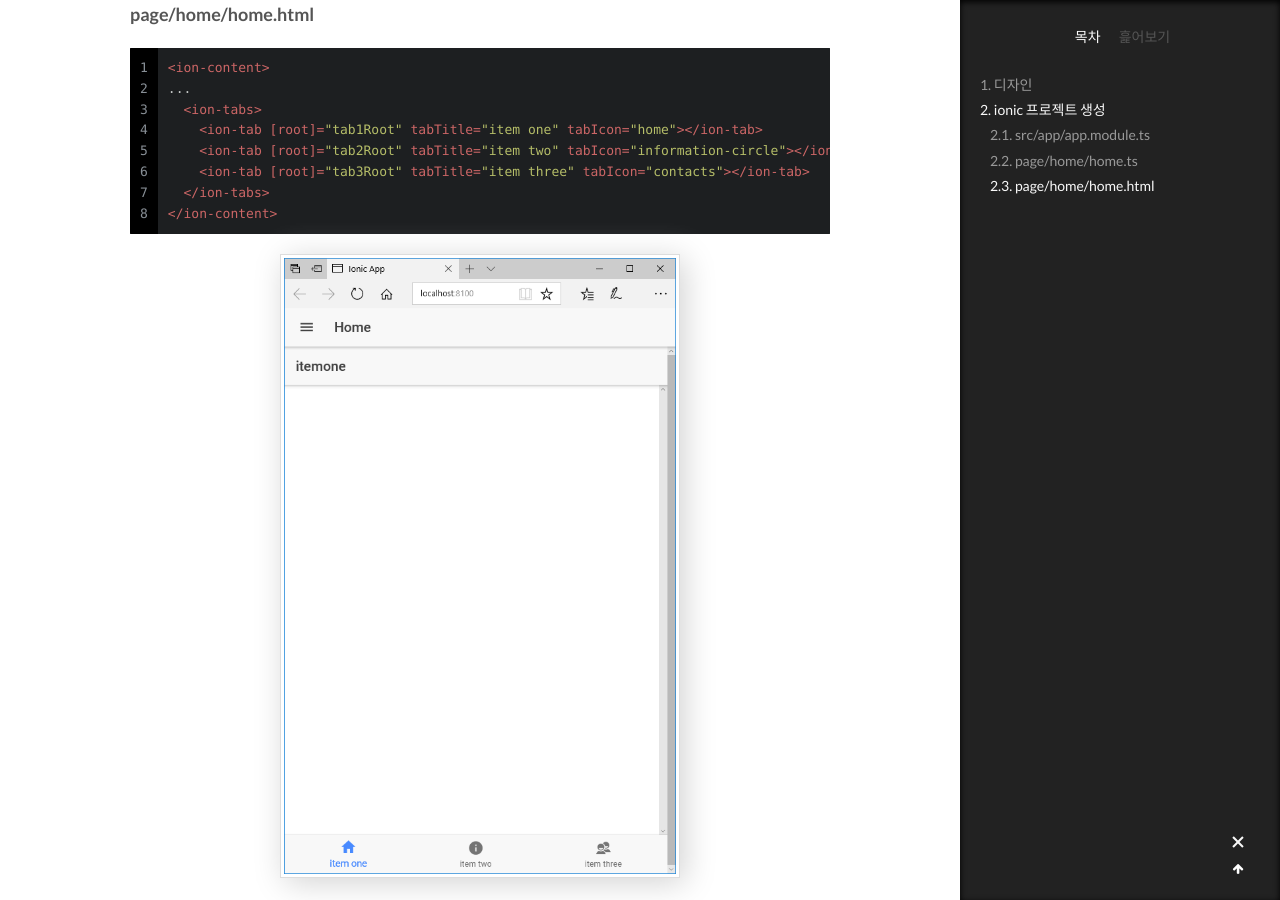
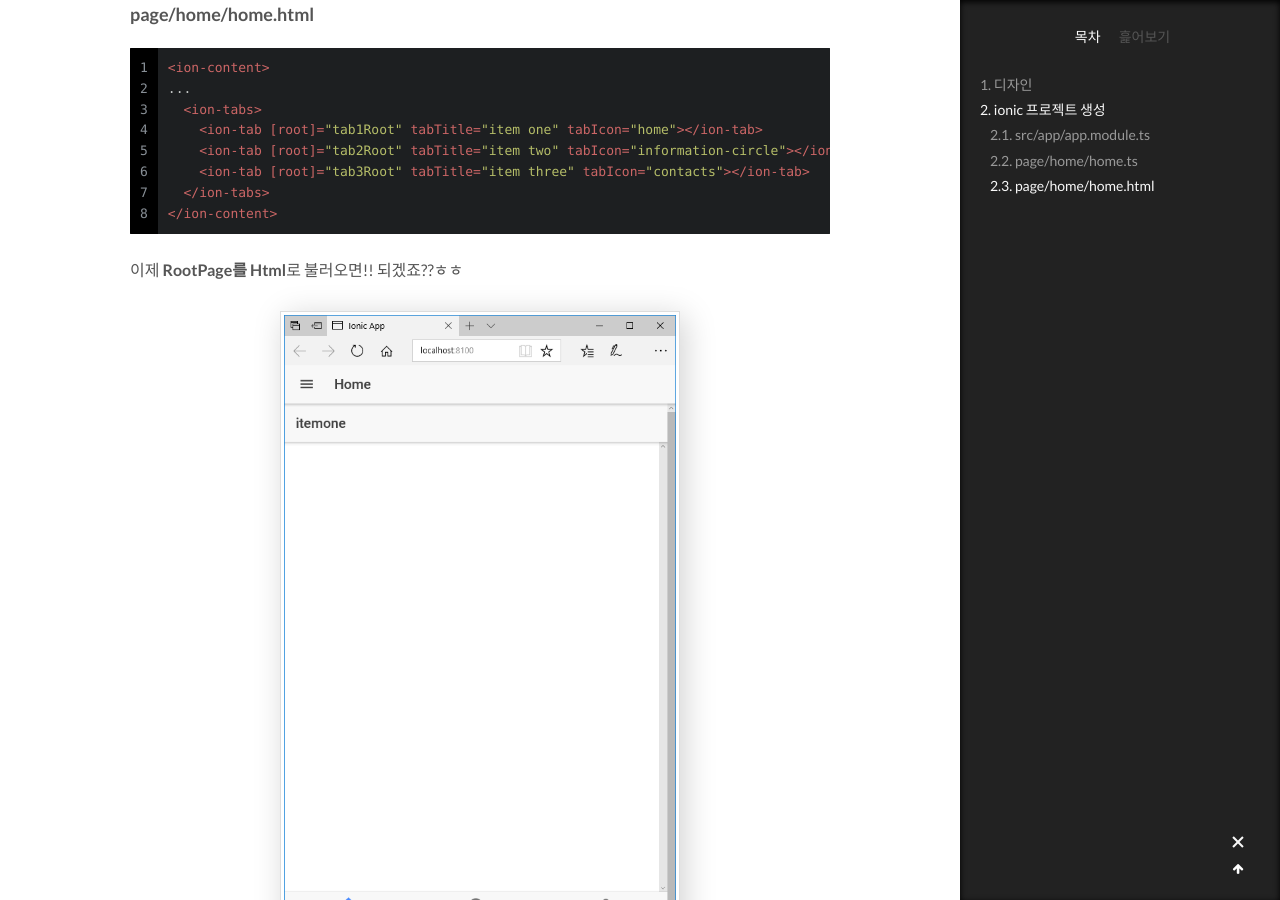
Before and after one commit to wkddnjset/wkddnjset.github.io, a Jekyll site: the page built from _posts/2018-02-04-ionic-3-하이브리드-앱-개발하기-[여행플랜].md, in a window 1280 px wide and 900 px high, scrolled down 3628 px. Built offline with Jekyll 4.4.1, drawn with Linux system fonts in a browser that asks for light colours; comment, search, counter and statistics services are not loaded.

Commit message:
2018-02-04

```diff
--- a/_posts/2018-02-04-ionic-3-하이브리드-앱-개발하기-[여행플랜].md
+++ b/_posts/2018-02-04-ionic-3-하이브리드-앱-개발하기-[여행플랜].md
@@ -95,6 +95,8 @@ export class HomePage {
 </ion-content>
 {% endhighlight %}
 
+이제 **RootPage를** **Html**로 불러오면!! 되겠죠??ㅎㅎ
+
 ![ionic-01](https://raw.githubusercontent.com/wkddnjset/wkddnjset.github.io/master/_posts/images/2018-02-04/ionic_01.png){: width="400px"}
 
 저를 따라하셧다면 위와 같은 이미지가 나올 겁니다!!!!
```
